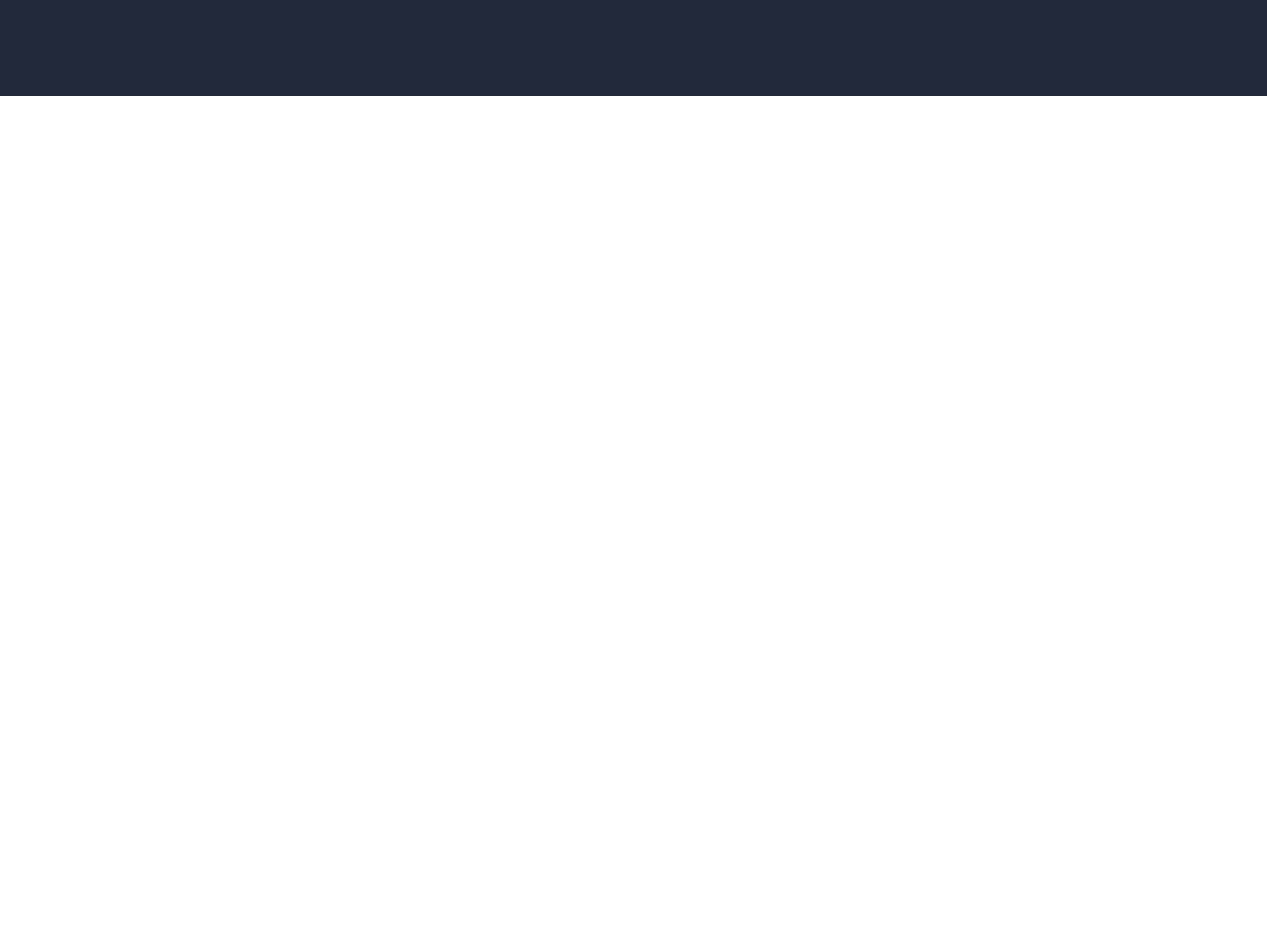
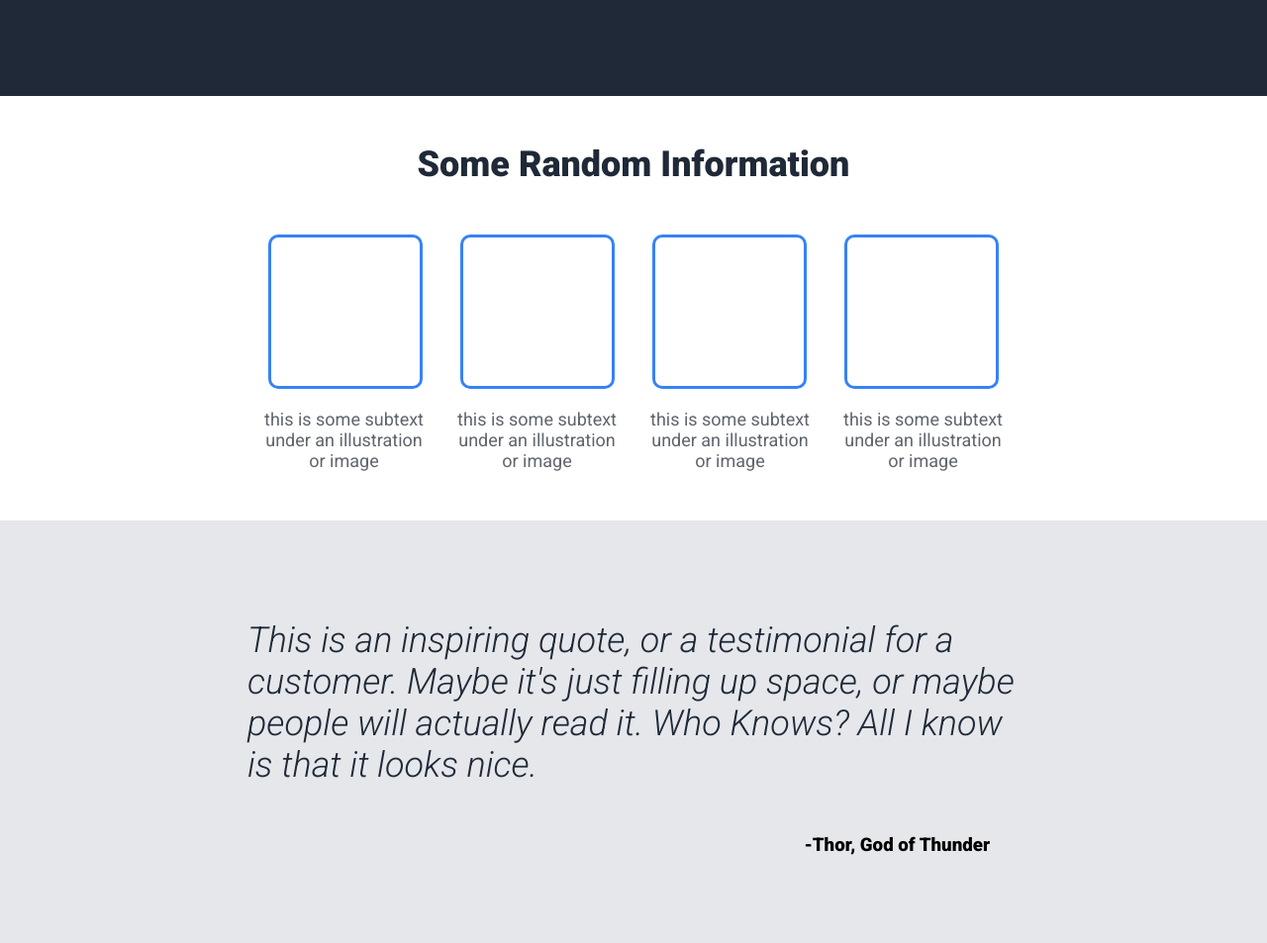
Before and after one commit to vincedefreitas/odin-landing-page, a plain HTML site: page index.html in a window 1280 px wide. Shown: the part 494-1447 px from the top of the page at 99% size. Before the commit the page ends 800 px from the top, so only its background shows below. Drawn offline with Linux system fonts and the light colour scheme.

Commit message:
Add section two and three

```diff
--- a/index.html
+++ b/index.html
@@ -6,7 +6,7 @@
         <link rel="stylesheet" href="styles.css">
         <link rel="preconnect" href="https://fonts.googleapis.com">
         <link rel="preconnect" href="https://fonts.gstatic.com" crossorigin>
-        <link href="https://fonts.googleapis.com/css2?family=Roboto:wght@400;900&display=swap" rel="stylesheet">
+        <link href="https://fonts.googleapis.com/css2?family=Roboto:ital,wght@0,400;0,900;1,300&display=swap" rel="stylesheet">
     </head>
     <body>
         <div class="section-one">
@@ -33,5 +33,33 @@
                 </div>
             </div>
         </div>
+        <div class="section-two">
+            <div class="section-two-title">
+                <h2>Some Random Information</h2>
+            </div>
+            <div class="squares-container">
+                <div class="square"></div>
+                <div class="square"></div>
+                <div class="square"></div>
+                <div class="square"></div>
+            </div>
+            <div class="subtext-container">
+                <p class="subtext">this is some subtext under an illustration or image</p>
+                <p class="subtext">this is some subtext under an illustration or image</p>
+                <p class="subtext">this is some subtext under an illustration or image</p>
+                <p class="subtext">this is some subtext under an illustration or image</p>
+            </div>
+        </div>
+        <div class="section-three">
+            <div class="quote-text-container">
+                <h2 class="quote-text">This is an inspiring quote, or a testimonial for a customer.
+                Maybe it's just filling up space, or maybe people will actually read it. Who Knows?
+                All I know is that it looks nice.
+                </h2>
+            </div>
+            <div class="quote-name-container">
+                <h3 class="quote-name">-Thor, God of Thunder</h3>
+            </div>
+        </div>
     </body>
 </html>
--- a/styles.css
+++ b/styles.css
@@ -75,3 +75,66 @@ button {
     margin-top: 30px;
     background-color: #747e8b;
 }
+
+/* End of section one */
+
+.section-two {
+    display: flex;
+    flex-direction: column;
+    align-items: center;
+    margin-top: 18px;
+}
+
+h2 {
+    font-size: 36px;
+    font-weight: bold;
+    color: #1F2937;
+}
+
+.squares-container {
+    display: flex;
+    margin: 20px;
+    gap: 38px;
+}
+
+.square {
+    border: 3px solid #3882F6;
+    border-radius: 10px;
+    height: 150px;
+    width: 150px;
+}
+
+.subtext-container {
+    display: flex;
+    gap: 30px;
+}
+
+.subtext {
+    width: 165px;
+    text-align: center;
+    color: #60656d;
+    margin-top: 0;
+    margin-bottom: 50px;
+}
+
+/* End of section two */
+
+.section-three {
+    display: flex;
+    flex-direction: column;
+    background-color: #E5E7EB;
+    padding: 70px 250px;
+}
+
+.quote-text {
+    font-size: 36px;
+    font-style: italic;
+    font-weight: 100;
+    color: #1F2937;
+}
+
+.quote-name-container {
+    display: flex;
+    flex-direction: row-reverse;
+    padding-right: 30px;
+}
```
